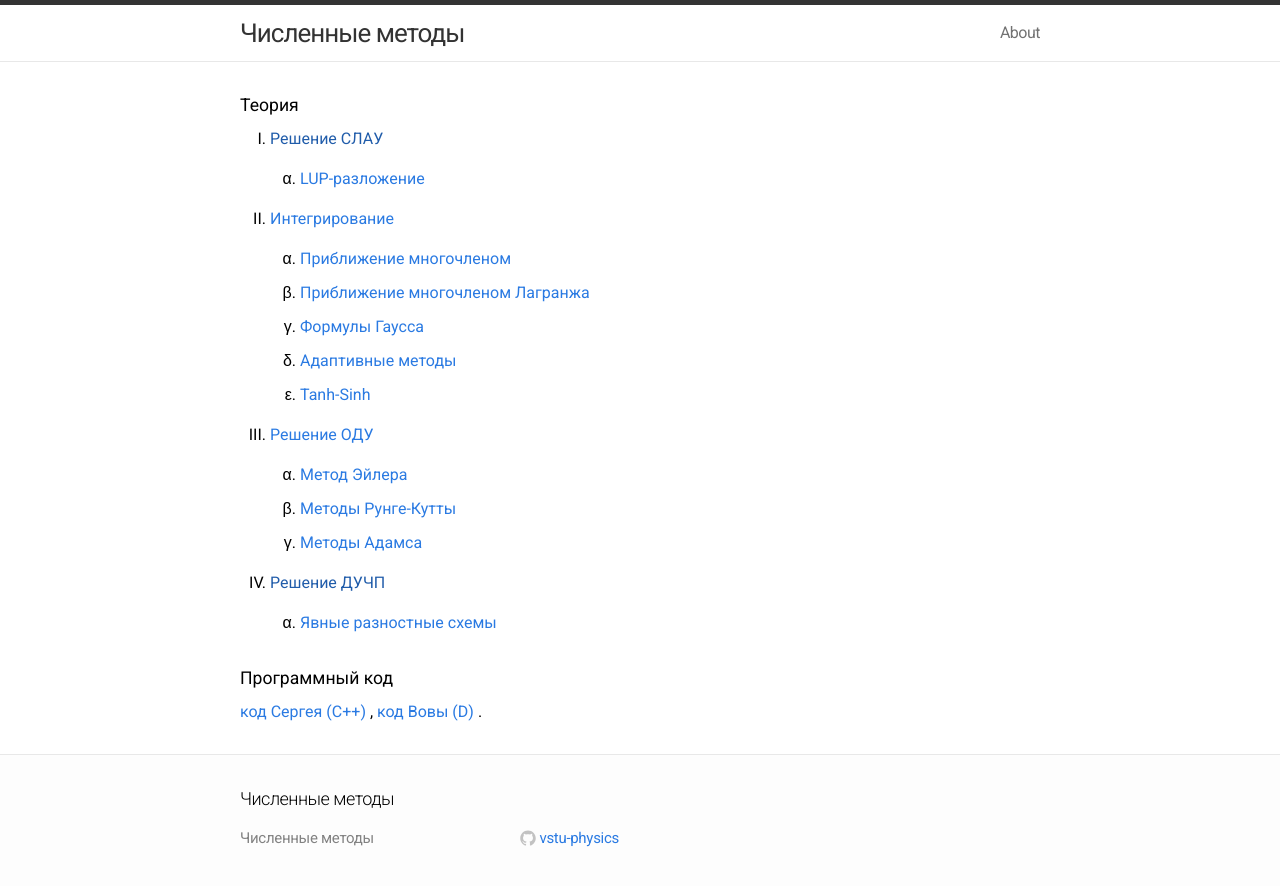
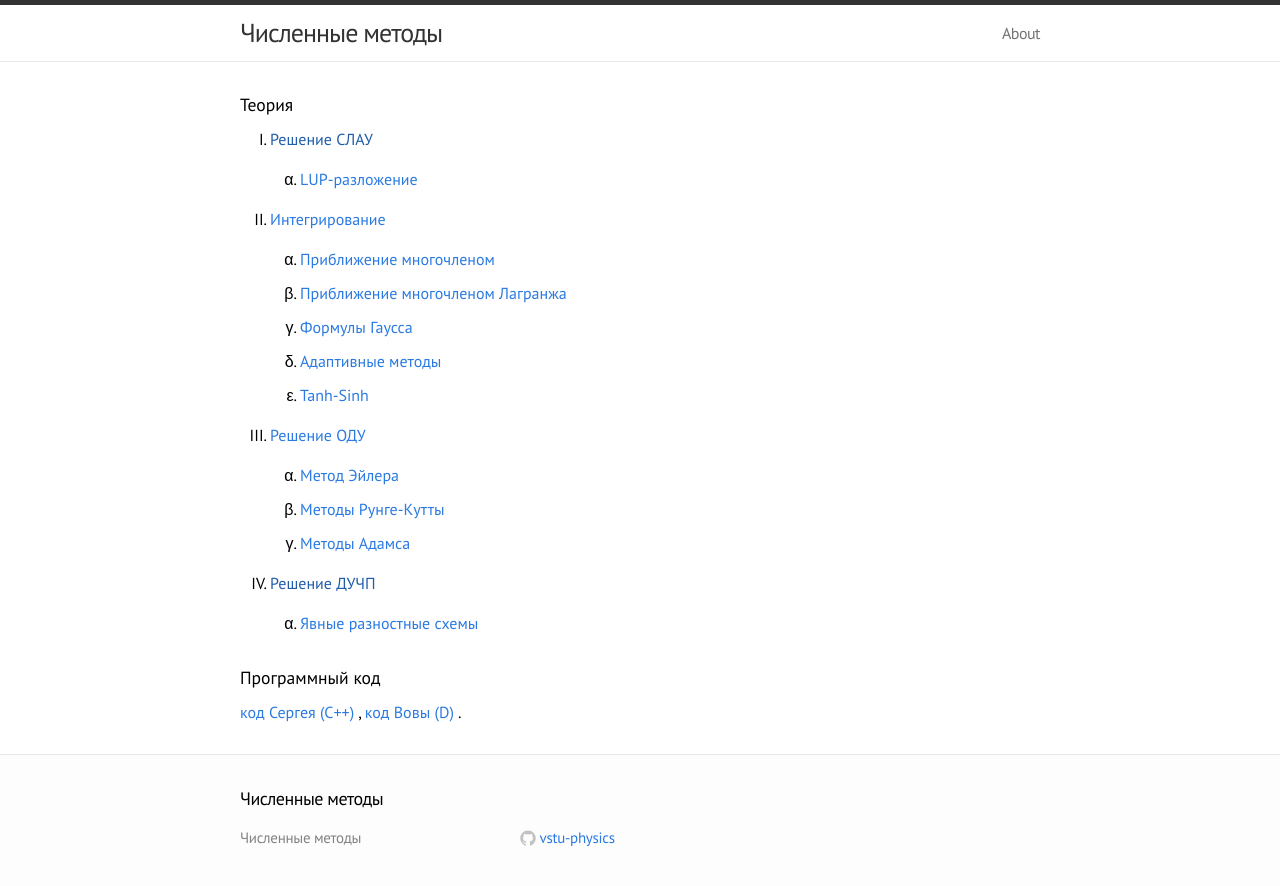
Before and after one commit to VSTU-physics/numeric-methods, a Jekyll site: the page built from index.html, in a window 1280 px wide. Shown: the top 886 px of the page. Built offline with Jekyll 4.4.1, drawn with Linux system fonts in a browser that asks for light colours.

Commit message:
[style] PT Sans

```diff
--- a/_includes/head.html
+++ b/_includes/head.html
@@ -10,7 +10,7 @@
     <link rel="stylesheet" href="{{ "/css/main.css" | prepend: site.baseurl }}">
 
     <!-- Google web-fonts -->
-    <link href='http://fonts.googleapis.com/css?family=Ubuntu+Mono:400,700,400italic,700italic|Roboto:400,300,400italic,500&subset=cyrillic,latin' rel='stylesheet' type='text/css'>
+    <link href='http://fonts.googleapis.com/css?family=Ubuntu+Mono:400,700,400italic,700italic|PT+Sans:400,300,400italic,500&subset=cyrillic,latin' rel='stylesheet' type='text/css'>
     <!-- MathJax -->
     <script src="http://cdn.mathjax.org/mathjax/latest/MathJax.js?config=TeX-AMS_HTML" type="text/javascript"></script>
 </head>
--- a/css/main.css
+++ b/css/main.css
@@ -9,10 +9,9 @@
 html, body { height: 100%; }
 
 body {
-  font-family: Roboto, Arial, sans-serif;
-  font-size: 16px;
+  font-family: 'PT Sans', Arial, sans-serif;
+  font-size: 100%;
   line-height: 1.5;
-  font-weight: 400;
   background-color: #fdfdfd;
 }
 
```
